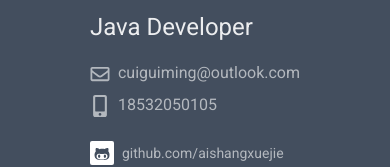
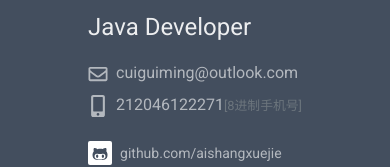
Before and after one commit to aishangxuejie/resume, a plain HTML site: page index.html in a window 390 px wide. Shown: the part 206-373 px from the top of the page. Drawn offline with Linux system fonts and the light colour scheme.

Commit message:
Hidden cell phone number

```diff
--- a/index.html
+++ b/index.html
@@ -32,8 +32,9 @@
 						    <h1 class="name mt-0 mb-1 text-white text-uppercase text-uppercase">崔桂铭</h1>
 						    <div class="title mb-3">Java Developer</div>
 						    <ul class="list-unstyled">
-							    <li class="mb-2"><a href="#"><i class="far fa-envelope fa-fw mr-2" data-fa-transform="grow-3"></i>cuiguiming@outlook.com</a></li>
-							    <li><a href="#"><i class="fas fa-mobile-alt fa-fw mr-2" data-fa-transform="grow-6"></i>18532050105</a></li>
+							    <li class="mb-2"><a href="mailto:cuiguiming@outlook.com?cc=3094674126@qq.com&subject=HR%20发现你的简历啦&body=希望与你取得进一步沟通!"><i class="far fa-envelope fa-fw mr-2" data-fa-transform="grow-3"></i>cuiguiming@outlook.com</a></li>
+							    <li><a href="javascript:void(0);var safe = confirm('我希望您能够合理使用我的个人信息！');
+							    	if(safe){alert('以下为我的手机号：\n'+parseInt(212046122271,8));}"><i class="fas fa-mobile-alt fa-fw mr-2" data-fa-transform="grow-6"></i>212046122271</a><small class="text-muted">[8进制手机号]</small></li>
 						    </ul>
 					    </div><!--//primary-info-->
 					    <div class="secondary-info ml-md-auto mt-2">
```
